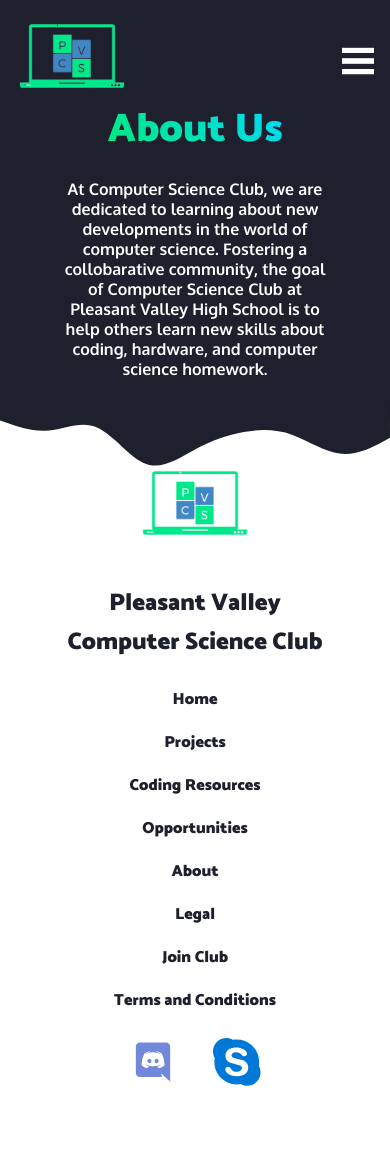
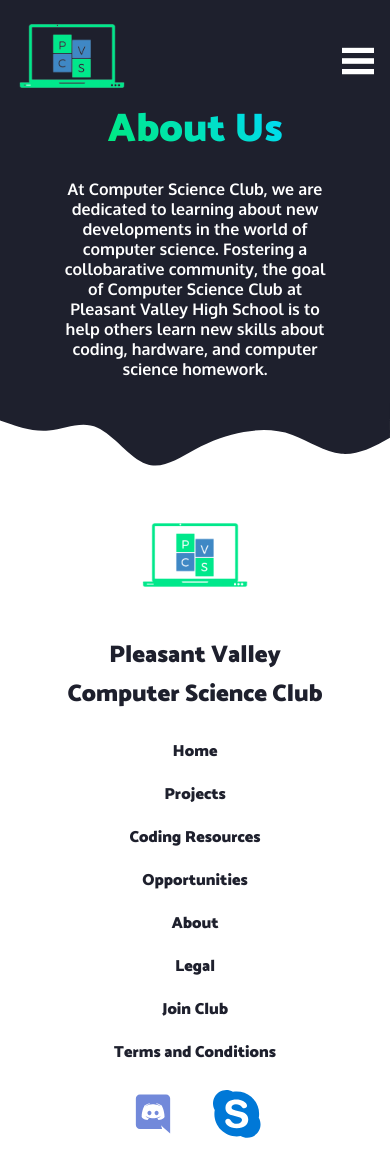
Before and after one commit to SalarC123/CSClubWebsite, a Flask app: page /about.html in a window 390 px wide. Before the commit the page ends 1086 px from the top, so only its background shows below. Run offline with Flask 2, Linux system fonts and the light colour scheme.

Commit message:
adjust footer-height

```diff
--- a/src/static/base.css
+++ b/src/static/base.css
@@ -223,4 +223,7 @@ body {
     .content-wrapper p {
         font-size: 17px;
     }
+    .footer {
+        height: auto;
+    }
 }
```
